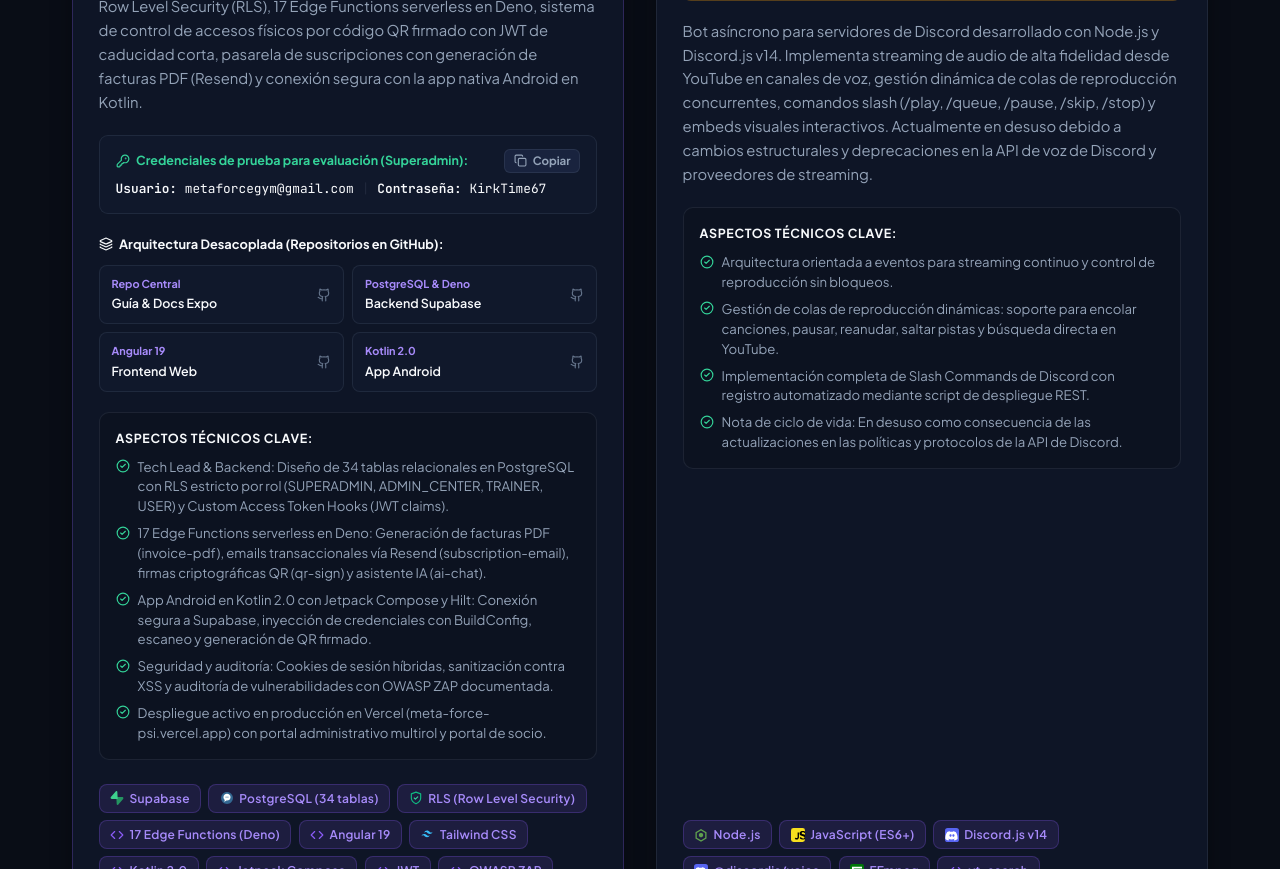
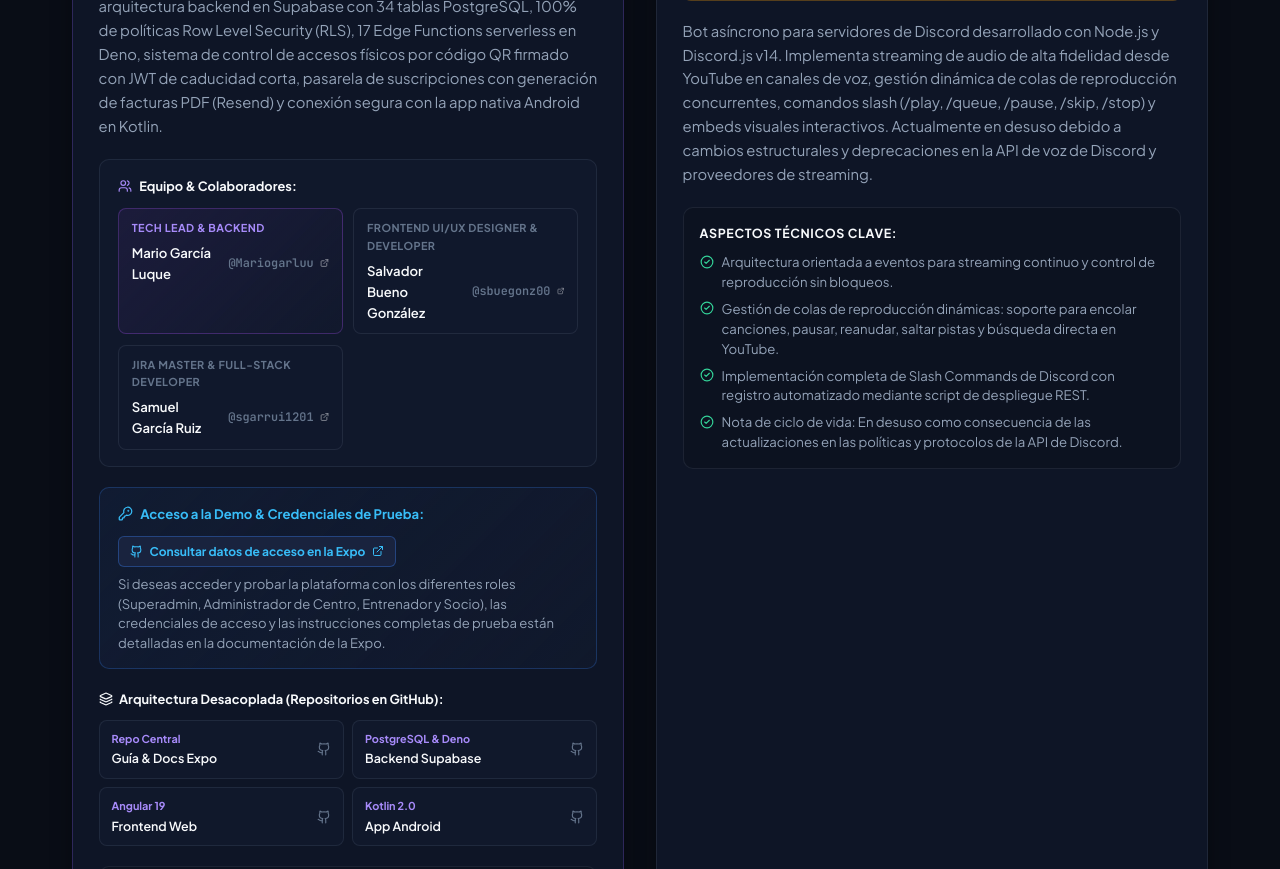
Before and after one commit to Mariogarluu/Mario-Garcia-Luque, a React (Vite) app: page / in a window 1280 px wide. Shown: the part 3320-4189 px from the top of the page. Built offline with nearby package versions, Linux system fonts and the light colour scheme.

Commit message:
feat: credit Meta Force collaborators and replace credentials with Expo docs access notice

```diff
--- a/src/components/Projects.css
+++ b/src/components/Projects.css
@@ -296,6 +296,185 @@
   margin-bottom: 1.25rem;
 }
 
+/* Project Team & Collaborators Box */
+.project-collaborators-box {
+  padding: 1rem 1.15rem;
+  border-radius: 10px;
+  background: var(--bg-surface);
+  border: 1px solid var(--border-light);
+  margin-bottom: 1.25rem;
+}
+
+.collab-header {
+  display: flex;
+  align-items: center;
+  gap: 0.45rem;
+  font-size: 0.8rem;
+  font-weight: 700;
+  color: var(--text-primary);
+  margin-bottom: 0.75rem;
+}
+
+.collab-icon {
+  color: var(--purple-400);
+}
+
+[data-theme="light"] .collab-icon {
+  color: var(--purple-500);
+}
+
+.collab-cards-list {
+  display: grid;
+  grid-template-columns: repeat(auto-fit, minmax(210px, 1fr));
+  gap: 0.65rem;
+}
+
+.collab-member-item {
+  display: flex;
+  flex-direction: column;
+  gap: 0.35rem;
+  padding: 0.65rem 0.8rem;
+  border-radius: 8px;
+  background: var(--bg-card);
+  border: 1px solid var(--border-light);
+  transition: all 0.2s ease;
+}
+
+.collab-member-item:hover {
+  border-color: var(--border-accent);
+  transform: translateY(-1px);
+}
+
+.collab-member-item.is-leader {
+  background: linear-gradient(135deg, rgba(168, 85, 247, 0.08) 0%, var(--bg-card) 100%);
+  border-color: rgba(168, 85, 247, 0.28);
+}
+
+.collab-role-tag {
+  font-size: 0.68rem;
+  font-weight: 700;
+  color: var(--text-muted);
+  text-transform: uppercase;
+  letter-spacing: 0.04em;
+}
+
+.collab-member-item.is-leader .collab-role-tag {
+  color: var(--purple-400);
+}
+
+[data-theme="light"] .collab-member-item.is-leader .collab-role-tag {
+  color: var(--purple-600);
+}
+
+.collab-profile-link {
+  display: flex;
+  align-items: center;
+  gap: 0.4rem;
+  text-decoration: none;
+  color: var(--text-primary);
+  font-weight: 600;
+  font-size: 0.82rem;
+  transition: color 0.2s ease;
+}
+
+.collab-profile-link:hover {
+  color: var(--purple-400);
+}
+
+[data-theme="light"] .collab-profile-link:hover {
+  color: var(--purple-600);
+}
+
+.collab-handle {
+  font-size: 0.74rem;
+  color: var(--text-muted);
+}
+
+.collab-ext-icon {
+  opacity: 0.6;
+  margin-left: auto;
+}
+
+/* Expo Access Notice Box */
+.project-expo-access-box {
+  padding: 0.95rem 1.15rem;
+  border-radius: 10px;
+  background: linear-gradient(135deg, rgba(59, 130, 246, 0.06) 0%, var(--bg-surface) 100%);
+  border: 1px solid rgba(59, 130, 246, 0.25);
+  margin-bottom: 1.25rem;
+}
+
+.expo-access-header {
+  display: flex;
+  align-items: center;
+  justify-content: space-between;
+  gap: 0.75rem;
+  flex-wrap: wrap;
+  margin-bottom: 0.45rem;
+}
+
+.expo-access-title {
+  display: flex;
+  align-items: center;
+  gap: 0.45rem;
+  font-size: 0.82rem;
+  font-weight: 700;
+  color: #38bdf8;
+}
+
+[data-theme="light"] .expo-access-title {
+  color: #0284c7;
+}
+
+.expo-access-icon {
+  color: #38bdf8;
+  flex-shrink: 0;
+}
+
+[data-theme="light"] .expo-access-icon {
+  color: #0284c7;
+}
+
+.btn-expo-docs-link {
+  display: inline-flex;
+  align-items: center;
+  gap: 0.4rem;
+  font-size: 0.75rem;
+  font-weight: 700;
+  padding: 0.3rem 0.7rem;
+  border-radius: 6px;
+  background: var(--bg-surface-hover);
+  border: 1px solid rgba(59, 130, 246, 0.35);
+  color: #38bdf8;
+  text-decoration: none;
+  transition: all 0.2s ease;
+}
+
+.btn-expo-docs-link:hover {
+  background: rgba(59, 130, 246, 0.15);
+  border-color: #38bdf8;
+  color: #38bdf8;
+  transform: translateY(-1px);
+}
+
+[data-theme="light"] .btn-expo-docs-link {
+  color: #0284c7;
+  border-color: rgba(2, 132, 199, 0.3);
+}
+
+[data-theme="light"] .btn-expo-docs-link:hover {
+  background: rgba(2, 132, 199, 0.1);
+  border-color: #0284c7;
+  color: #0284c7;
+}
+
+.expo-access-text {
+  font-size: 0.82rem;
+  color: var(--text-secondary);
+  line-height: 1.5;
+  margin: 0;
+}
+
 /* Demo Credentials Box */
 .project-creds-container {
   padding: 0.85rem 1rem;
--- a/src/components/Projects.tsx
+++ b/src/components/Projects.tsx
@@ -12,7 +12,8 @@
   Check,
   Radio,
   Sparkles,
-  Layers
+  Layers,
+  Users
 } from 'lucide-react';
 import { GithubIcon } from './Icons';
 import { TechIcon } from './TechIcons';
@@ -174,7 +175,72 @@
 
                   <p className="project-description">{project.description}</p>
 
-                  {/* Demo Credentials Box (for Meta Force evaluators) */}
+                  {/* Project Team & Collaborators Section */}
+                  {project.collaborators && project.collaborators.length > 0 && (
+                    <div className="project-collaborators-box">
+                      <div className="collab-header">
+                        <Users size={14} className="collab-icon" />
+                        <span className="collab-title">Equipo & Colaboradores:</span>
+                      </div>
+                      <div className="collab-cards-list">
+                        <div className="collab-member-item is-leader">
+                          <span className="collab-role-tag">Tech Lead & Backend</span>
+                          <a
+                            href="https://github.com/Mariogarluu"
+                            target="_blank"
+                            rel="noopener noreferrer"
+                            className="collab-profile-link"
+                          >
+                            <span className="collab-name">Mario García Luque</span>
+                            <span className="collab-handle font-mono">@Mariogarluu</span>
+                            <ExternalLink size={12} className="collab-ext-icon" />
+                          </a>
+                        </div>
+                        {project.collaborators.map((collab, cIdx) => (
+                          <div key={cIdx} className="collab-member-item">
+                            <span className="collab-role-tag">{collab.role}</span>
+                            <a
+                              href={collab.githubUrl}
+                              target="_blank"
+                              rel="noopener noreferrer"
+                              className="collab-profile-link"
+                            >
+                              <span className="collab-name">{collab.name}</span>
+                              <span className="collab-handle font-mono">@{collab.github}</span>
+                              <ExternalLink size={12} className="collab-ext-icon" />
+                            </a>
+                          </div>
+                        ))}
+                      </div>
+                    </div>
+                  )}
+
+                  {/* Expo Access Notice (Credentials and evaluation guide in Expo repo) */}
+                  {project.expoAccess && (
+                    <div className="project-expo-access-box">
+                      <div className="expo-access-header">
+                        <div className="expo-access-title">
+                          <KeyRound size={15} className="expo-access-icon" />
+                          <span>Acceso a la Demo & Credenciales de Prueba:</span>
+                        </div>
+                        <a
+                          href={project.expoAccess.url}
+                          target="_blank"
+                          rel="noopener noreferrer"
+                          className="btn-expo-docs-link"
+                        >
+                          <GithubIcon size={13} />
+                          <span>{project.expoAccess.linkText}</span>
+                          <ExternalLink size={12} />
+                        </a>
+                      </div>
+                      <p className="expo-access-text">
+                        {project.expoAccess.message}
+                      </p>
+                    </div>
+                  )}
+
+                  {/* Demo Credentials Box (Fallback if present) */}
                   {project.credentialsDemo && (
                     <div className="project-creds-container">
                       <div className="creds-header">
--- a/src/data/portfolioData.ts
+++ b/src/data/portfolioData.ts
@@ -2,6 +2,20 @@
   label: string;
   url: string;
   badge: string;
+}
+
+export interface ProjectCollaborator {
+  name: string;
+  github: string;
+  githubUrl: string;
+  role: string;
+}
+
+export interface ProjectExpoAccess {
+  title: string;
+  message: string;
+  url: string;
+  linkText: string;
 }
 
 export interface Project {
@@ -11,12 +25,14 @@
   contextType: 'dam' | '42malaga' | 'personal' | 'laboral';
   contextLabel: string;
   roleInProject: string;
+  collaborators?: ProjectCollaborator[];
   category: 'dam' | 'bot' | 'all';
   description: string;
   technologies: string[];
   demoUrl?: string;
   githubUrl?: string;
   repositories?: ProjectRepository[];
+  expoAccess?: ProjectExpoAccess;
   credentialsDemo?: {
     user: string;
     pass: string;
@@ -429,15 +445,30 @@
       contextType: "dam",
       contextLabel: "Proyecto Intermodular 2º DAM (CPIFP Alan Turing)",
       roleInProject: "Tech Lead · Backend & Security Architect",
+      collaborators: [
+        {
+          name: "Salvador Bueno González",
+          github: "sbuegonz00",
+          githubUrl: "https://github.com/sbuegonz00",
+          role: "Frontend UI/UX Designer & Developer"
+        },
+        {
+          name: "Samuel García Ruiz",
+          github: "sgarrui1201",
+          githubUrl: "https://github.com/sgarrui1201",
+          role: "Jira Master & Full-Stack Developer"
+        }
+      ],
       category: "dam",
       image: "/projects/meta-force.png",
       statusType: "active",
       demoUrl: "https://meta-force-psi.vercel.app/",
       githubUrl: "https://github.com/Mariogarluu/Meta_Force_Expo",
-      credentialsDemo: {
-        user: "metaforcegym@gmail.com",
-        pass: "KirkTime67",
-        note: "Acceso evaluación de tribunal (Superadmin)"
+      expoAccess: {
+        title: "Acceso y Datos de Evaluación",
+        message: "Si deseas acceder y probar la plataforma con los diferentes roles (Superadmin, Administrador de Centro, Entrenador y Socio), las credenciales de acceso y las instrucciones completas de prueba están detalladas en la documentación de la Expo.",
+        url: "https://github.com/Mariogarluu/Meta_Force_Expo",
+        linkText: "Consultar datos de acceso en la Expo"
       },
       repositories: [
         { label: "Guía & Docs Expo", url: "https://github.com/Mariogarluu/Meta_Force_Expo", badge: "Repo Central" },
@@ -445,7 +476,7 @@
         { label: "Frontend Web", url: "https://github.com/Mariogarluu/Meta_Force_front", badge: "Angular 19" },
         { label: "App Android", url: "https://github.com/Mariogarluu/Meta_Force_kotlin", badge: "Kotlin 2.0" }
       ],
-      description: "Plataforma integral para centros deportivos desarrollada como proyecto intermodular de 2º DAM. Diseñé y lideré la arquitectura backend en Supabase con 34 tablas PostgreSQL, 100% de políticas Row Level Security (RLS), 17 Edge Functions serverless en Deno, sistema de control de accesos físicos por código QR firmado con JWT de caducidad corta, pasarela de suscripciones con generación de facturas PDF (Resend) y conexión segura con la app nativa Android en Kotlin.",
+      description: "Plataforma integral para centros deportivos desarrollada como proyecto intermodular de 2º DAM junto a Salvador Bueno González (@sbuegonz00) y Samuel García Ruiz (@sgarrui1201). Diseñé y lideré la arquitectura backend en Supabase con 34 tablas PostgreSQL, 100% de políticas Row Level Security (RLS), 17 Edge Functions serverless en Deno, sistema de control de accesos físicos por código QR firmado con JWT de caducidad corta, pasarela de suscripciones con generación de facturas PDF (Resend) y conexión segura con la app nativa Android en Kotlin.",
       technologies: [
         "Supabase",
         "PostgreSQL (34 tablas)",
```
